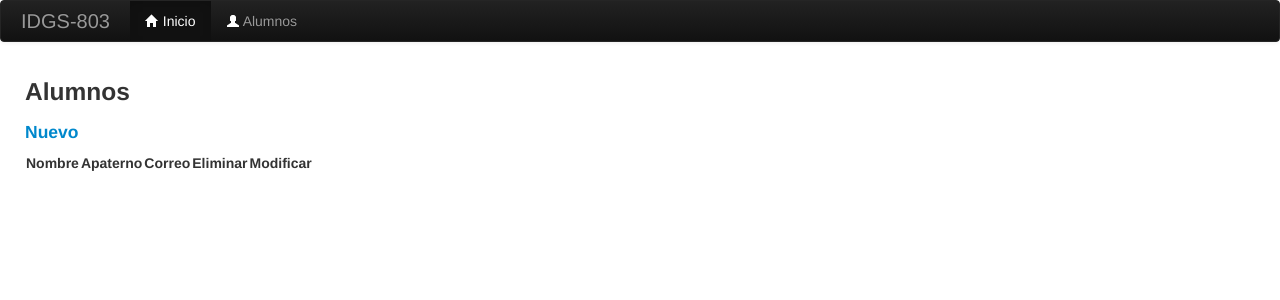
After one commit to IDGS-803-20001426/Flask_BD_IDGS803, a Flask app: page /ABC_Completo in a window 1280 px wide. The commit adds this page. Shown: the top 300 px of the page. Run offline with Flask 3, Linux system fonts and the light colour scheme; lists and menus that the app fills with data are empty; some libraries are stand-ins or nearby versions.

Commit message:
JDSB-01/01/2024-ABC-Final

```diff
--- a/forms.py
+++ b/forms.py
@@ -21,3 +21,17 @@ class UsersForm(Form):
     correo=EmailField('correo', [
         validators.Email(message='Ingrese un correo valido')
     ])
+
+class UsersForm2(Form):
+    id=IntegerField(id)
+    nombre=StringField('nombre', [
+        validators.DataRequired(message='El campo es requerido'),
+        validators.length(min=4, max=10, message='Ingresa nombre valido')
+    ])
+    apaterno=StringField('apaterno', [
+        validators.DataRequired(message='El campo es requerido'),
+        validators.length(min=4, max=10, message='Ingresa apellido paterno valido')
+    ])
+    email=EmailField('correo', [
+        validators.Email(message='Ingrese un correo valido')
+    ])
--- a/main.py
+++ b/main.py
@@ -20,12 +20,66 @@ def page_no_found(e):
     return render_template("404.html"),404
 
 
-@app.route("/index")
+@app.route("/index",methods=["GET", "POST"])
 def index():
-    g.nombre='Daniel'
-    escuela="UTL"
-    alumnos = ["Mario", "Pedro", "Luis", "Dario"]
-    return render_template("index.html", escuela=escuela, alumnos=alumnos)
+    alum_form=forms.UsersForm2(request.form)
+    if request.method == 'POST':
+        alum = Alumnos(nombre=alum_form.nombre.data,
+                       apaterno = alum_form.apaterno.data,
+                       email=alum_form.email.data)
+        db.session.add(alum)
+        db.session.commit();
+
+    return render_template("index.html", form=alum_form)
+
+@app.route("/eliminar", methods=["GET", "POST"])
+def eliminar():
+    alum_form=forms.UsersForm2(request.form)
+    if request.method=="GET":
+        id=request.args.get("id")
+        alum1=db.session.query(Alumnos).filter(Alumnos.id==id).first()
+        alum_form.id.data=request.args.get("id")
+        alum_form.nombre.data=alum1.nombre
+        alum_form.apaterno.data=alum1.apaterno
+        alum_form.email.data=alum1.email
+
+    if request.method=='POST':
+        id=alum_form.id.data
+        alum=Alumnos.query.get(id)
+        db.session.delete(alum)
+        db.session.commit()
+        return redirect('ABC_Completo')
+
+    return render_template("eliminar.html", form=alum_form)
+
+@app.route("/modificar", methods=["GET", "POST"])
+def modficar():
+    alum_form=forms.UsersForm2(request.form)
+    if request.method=="GET":
+        id=request.args.get("id")
+        alum1=db.session.query(Alumnos).filter(Alumnos.id==id).first()
+        alum_form.id.data=request.args.get("id")
+        alum_form.nombre.data=alum1.nombre
+        alum_form.apaterno.data=alum1.apaterno
+        alum_form.email.data=alum1.email
+
+    if request.method=='POST':
+        id=alum_form.id.data
+        alum1=db.session.query(Alumnos).filter(Alumnos.id==id).first()
+        alum1.nombre=alum_form.nombre.data
+        alum1.apaterno=alum_form.apaterno.data
+        alum1.email=alum_form.email.data
+        db.session.add(alum1)
+        db.session.commit()
+        return redirect('ABC_Completo')
+
+    return render_template("modificar.html", form=alum_form)
+
+@app.route("/ABC_Completo", methods=["GET", "POST"])
+def ABC_Completo():
+    alum_form=forms.UsersForm2(request.form)
+    alumno=Alumnos.query.all()
+    return render_template("ABC_Completo.html", alumno=alumno)
 
 @app.route("/alumnos",methods=["GET", "POST"])
 def alum():
--- /dev/null
+++ b/templates/ABC_Completo.html
@@ -0,0 +1,37 @@
+{%extends "layout.html"%}
+
+{%block content%}
+    {% from "_macros.html" import render_field%}
+
+    <div class="container">
+        <div class="row">
+            <h3>Alumnos</h3>
+            <h4>
+                <a href="index.html">Nuevo</a>
+            </h4>
+            <table>
+                <thead>
+                    <tr>
+                        <th>Nombre</th>
+                        <th>Apaterno</th>
+                        <th>Correo</th>
+                        <th>Eliminar</th>
+                        <th>Modificar</th>
+                    </tr>
+                </thead>
+                <tbody>
+                    {% for alum in alumno %}
+                        <tr>
+                            <td>{{alum.nombre}}</td>
+                            <td>{{alum.apaterno}}</td>
+                            <td>{{alum.email}}</td>
+                            <td><a href="eliminar?id={{alum.id}}" class="btn btn-danger">Eliminar</a></td>
+                            <td><a href="modificar?id={{alum.id}}" class="btn btn-warning">Modificar</a></td>
+                        </tr>
+                    {% endfor %}
+                </tbody>
+            </table>
+        </div>
+    </div>
+
+{%endblock%}
--- a/templates/layout.html
+++ b/templates/layout.html
@@ -57,9 +57,11 @@
                 {%endif%}
             {%endwith%}
 
-            {%block content%}
+            <div class="container">
+                {%block content%}
 
-            {%endblock%}
+                {%endblock%}
+            </div>
 
 
     </div>
```
Also changed, not shown: templates/eliminar.html (added, +41 -0 lines), templates/index.html (+27 -2 lines), templates/modificar.html (added, +41 -0 lines).
